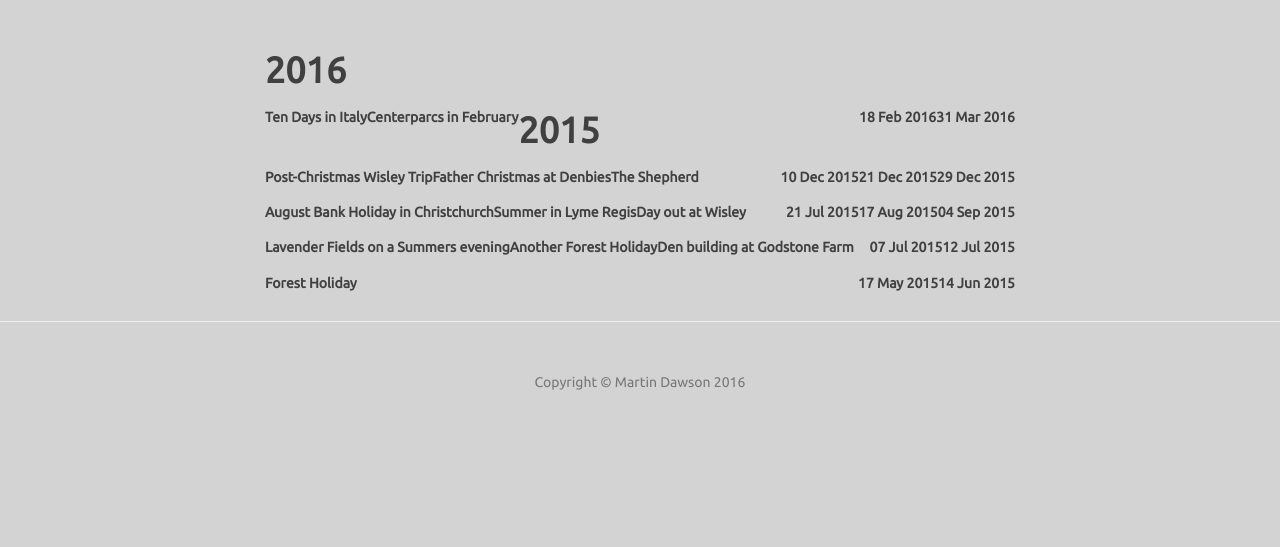
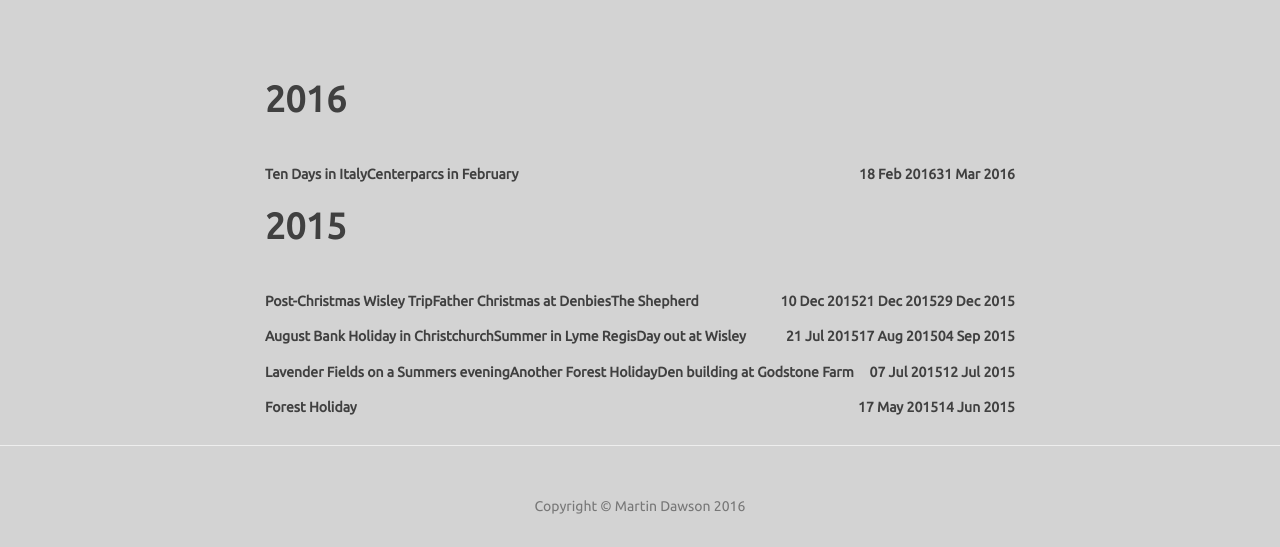
Before and after one commit to dawsino/dawsino.github.io, a Jekyll site: the page built from blog/index.html, in a window 1280 px wide. Shown: the part 448-995 px from the top of the page. Built offline with Jekyll 4.4.1, drawn with Linux system fonts in a browser that asks for light colours; nearby versions of some CDN libraries; before the commit the page ends 900 px from its top, so only the background shows below that.

Commit message:
Update index.html

```diff
--- a/blog/index.html
+++ b/blog/index.html
@@ -20,7 +20,7 @@ header-img: "img/penpaper.jpg"
   {% assign currentdate = post.date | date: "%Y" %}
   {% if currentdate != date %}
     {% unless forloop.first %}</ul>{% endunless %}
-    <h1 id="y{{post.date | date: "%Y"}}">{{ currentdate }}</h1>
+    <br><h1 id="y{{post.date | date: "%Y"}}">{{ currentdate }}</h1><br>
     {% assign date = currentdate %}
   {% endif %}
     <h5 class="blog-title"><a href="{{ post.url }}">{{ post.title }}</a></h5>
```
